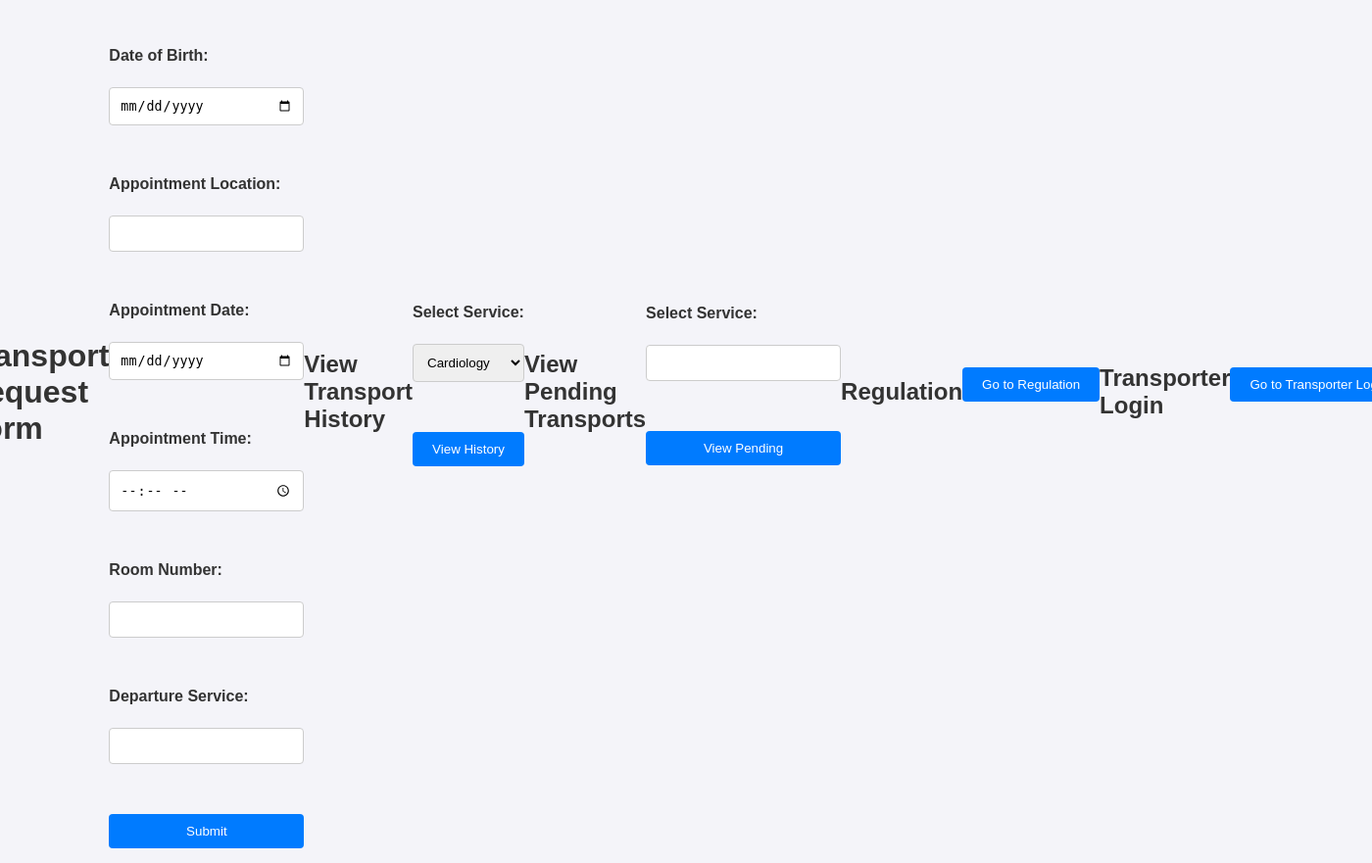
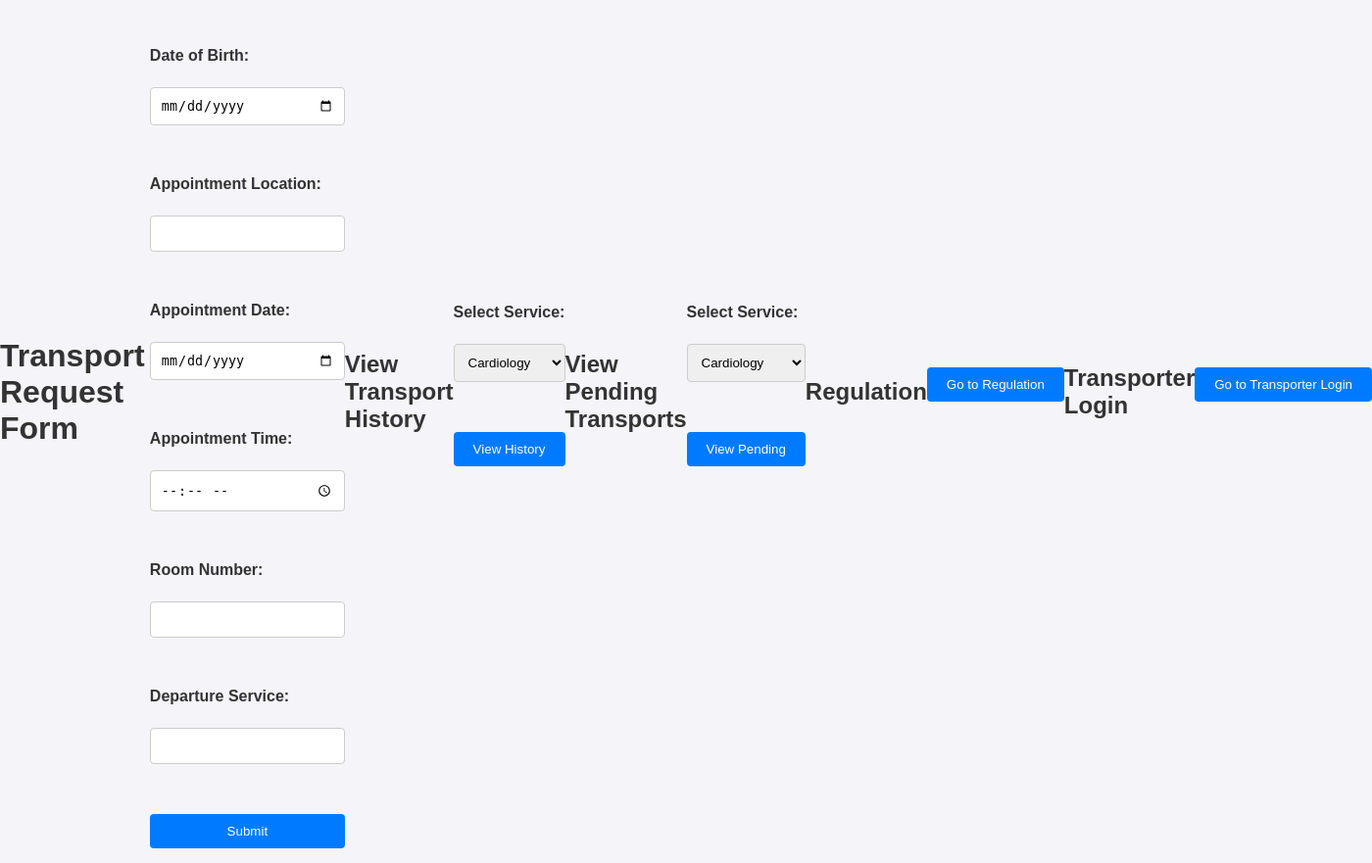
Before and after one commit to oiki/hospital-transport-requests, a Flask app: page / in a window 1400 px wide; the page is wider, and only the part inside the window is pictured. Shown: that part at 98% size. Run offline with Flask 3, Linux system fonts and the light colour scheme.

Commit message:
Add dropdown list for selecting service in pending transports form

```diff
--- a/templates/form.html
+++ b/templates/form.html
@@ -45,12 +45,18 @@
     </select><br><br>
     <input type="submit" value="View History">
 </form>
-    <h2>View Pending Transports</h2>
-    <form action="/pending" method="get">
-        <label for="service">Select Service:</label><br>
-        <input type="text" id="service" name="service" required><br><br>
-        <input type="submit" value="View Pending">
-    </form>
+<h2>View Pending Transports</h2>
+<form action="/pending" method="get">
+    <label for="service">Select Service:</label><br>
+    <select id="service" name="service" required>
+        <option value="Cardiology">Cardiology</option>
+        <option value="Neurology">Neurology</option>
+        <option value="Oncology">Oncology</option>
+        <option value="Pediatrics">Pediatrics</option>
+        <option value="Orthopedics">Orthopedics</option>
+    </select><br><br>
+    <input type="submit" value="View Pending">
+</form>
     <h2>Regulation</h2>
     <form action="/regulation" method="get">
         <input type="submit" value="Go to Regulation">
```
Also changed, not shown: 1 other file.
